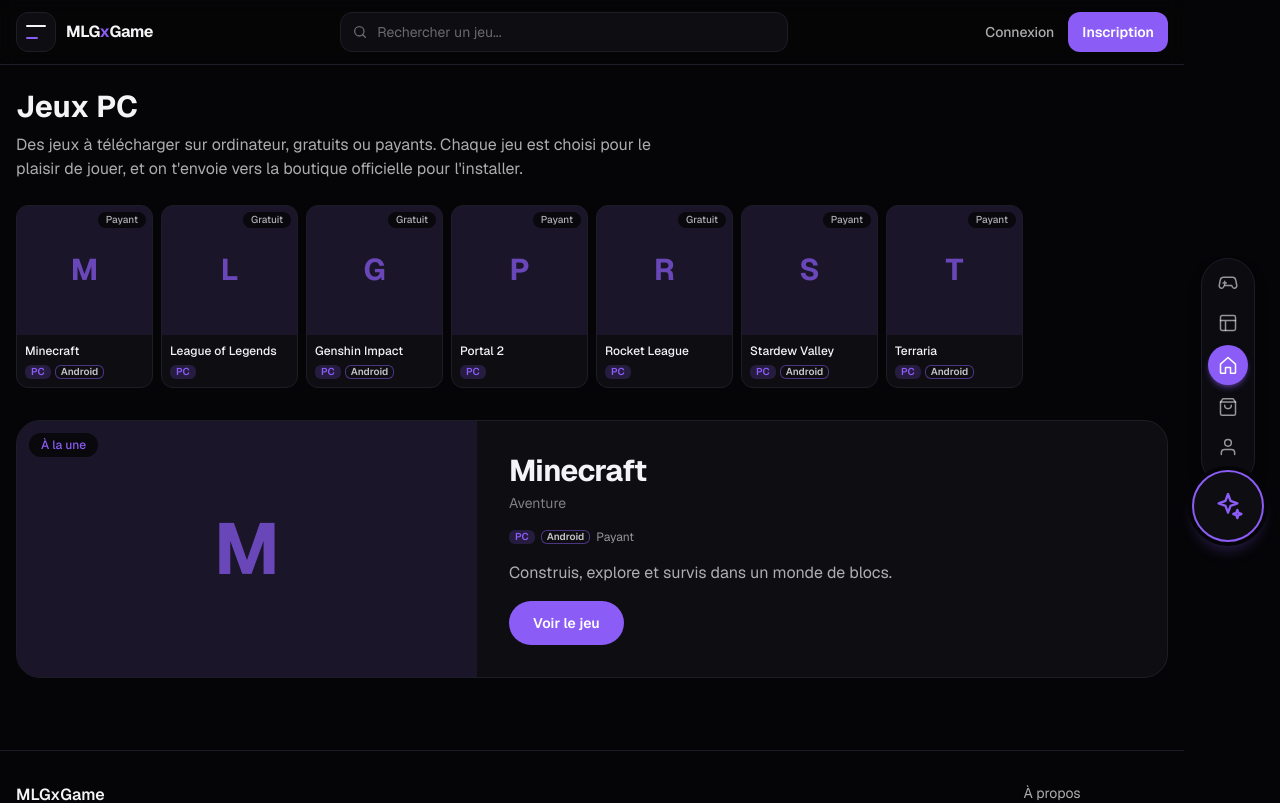
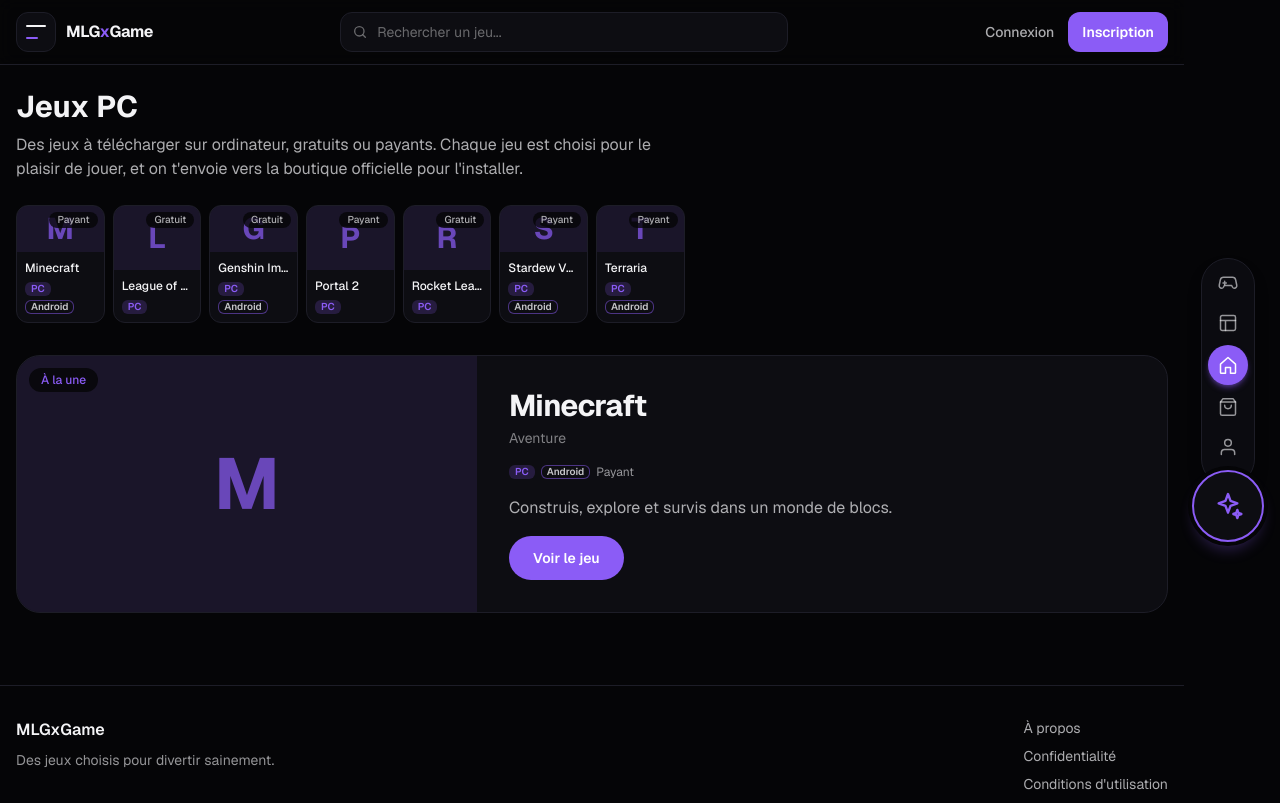
Before and after one commit to EmmBrayan/MlGxGame-v1, a Next.js app in the folder mlgxgame/: page /pc in a window 1280 px wide. Shown: the top 803 px of the page. Built offline with nearby package versions, Linux system fonts and the light colour scheme.

Commit message:
update mlgxgame/components/PlatformPage.tsx

```diff
--- a/mlgxgame/components/PlatformPage.tsx
+++ b/mlgxgame/components/PlatformPage.tsx
@@ -1,14 +1,17 @@
 import GameCardDesign from "@/components/GameCardDesign";
+import LastCard from "@/components/LastCard";
 import MostPlayedFrame from "@/components/MostPlayedFrame";
+import TwoRowGrid from "@/components/TwoRowGrid";
 import type { Game } from "@/data/games";
 
 type Props = {
   title: string;
   intro: string; // un court texte unique par page (important pour Google)
   list: Game[];
+  moreHref?: string; // où mène le "+" s'il y a trop de jeux
 };
 
-export default function PlatformPage({ title, intro, list }: Props) {
+export default function PlatformPage({ title, intro, list, moreHref }: Props) {
   // Le jeu marqué "featured", sinon le premier de la liste
   const featured = list.find((g) => g.featured) ?? list[0];
 
@@ -17,11 +20,13 @@ export default function PlatformPage({ title, intro, list }: Props) {
       <h1 className="text-3xl font-bold text-foreground">{title}</h1>
       <p className="mt-2 max-w-2xl text-foreground/70">{intro}</p>
 
-      {/* 3 colonnes sur téléphone, de plus en plus sur grand écran */}
-      <div className="mt-6 grid grid-cols-3 gap-2 sm:grid-cols-4 md:grid-cols-5 lg:grid-cols-6 xl:grid-cols-8">
-        {list.map((game) => (
-          <GameCardDesign key={game.slug} game={game} className="flex" />
-        ))}
+      <div className="mt-6">
+        <TwoRowGrid
+          items={list.map((game) => (
+            <GameCardDesign key={game.slug} game={game} className="flex" />
+          ))}
+          more={moreHref ? <LastCard href={moreHref} /> : undefined}
+        />
       </div>
 
       {featured && <MostPlayedFrame game={featured} />}
```
